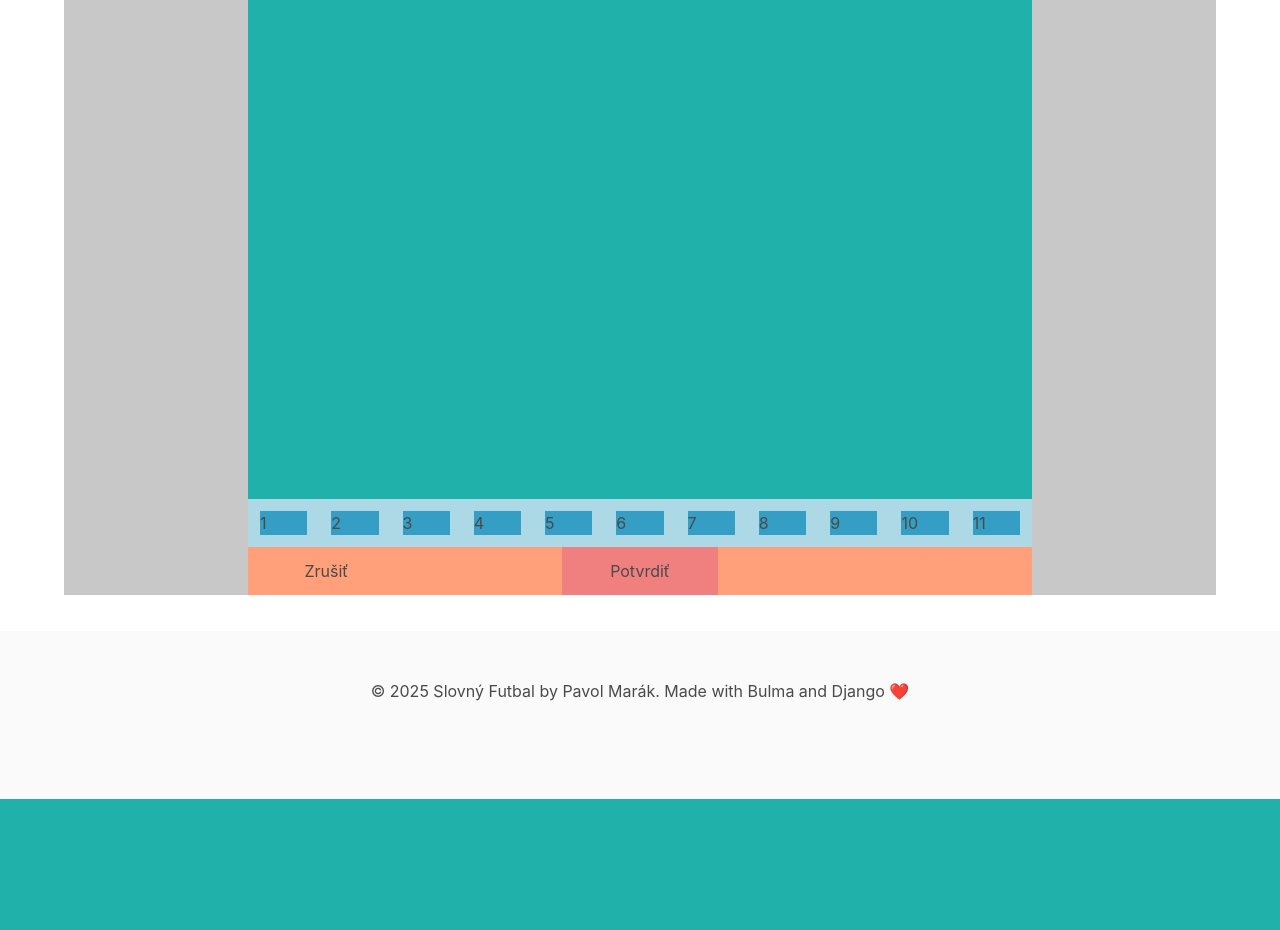
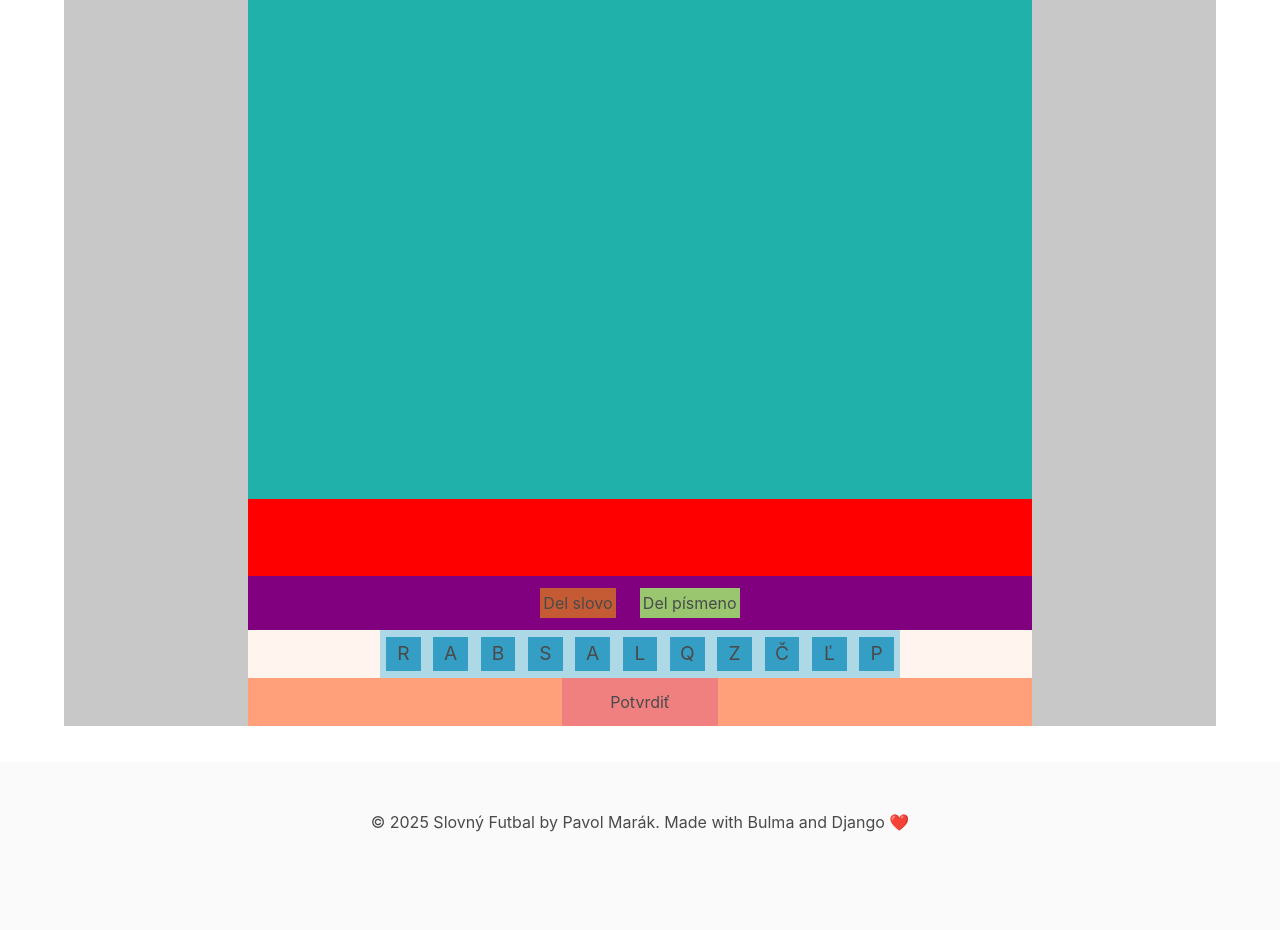
Before and after one commit to pavolmarak/slovny_futbal, a Django app: page / in a window 1280 px wide. Shown: the part 250-1180 px from the top of the page. Before the commit the page ends 1049 px from the top, so only its background shows below. Run offline with Django 5.2, Linux system fonts and the light colour scheme.

Commit message:
Letter clicking and added a dictionary.

```diff
--- a/static/word_soccer_app/main.css
+++ b/static/word_soccer_app/main.css
@@ -7,16 +7,50 @@ div.stadium {
     min-height: 500px;
 }
 
+div.word{
+    min-height: 3em;
+    background-color: red;
+    font-size: 1.6em;
+}
+
+div.delete_box{
+    min-height: 2em;
+    background-color: purple;
+}
+
+div.delete_box div.remover div{
+    white-space: nowrap;
+    background-color: #c45b35;
+    padding: 0.2em;
+    cursor: pointer;
+}
+
+
+div.delete_box div.deleter div{
+    white-space: nowrap;
+    background-color: #99c66f;
+    padding: 0.2em;
+    cursor: pointer;
+}
+
 div.letters{
     background-color: seashell;
 }
-
 div.letters div.letter{
     background-color: lightblue;
+    padding: 0.4em;
 }
 
 div.letters div.letter div{
     background-color: #359ec4;
+    width: 1.8em;
+    height: 1.8em;
+    display: flex;
+    align-items: center;
+    justify-content: center;
+    font-size: 1.2em;
+    margin: 0 0.0em;
+    cursor: pointer;
 }
 
 div.controls{
@@ -25,4 +59,5 @@ div.controls{
 
 div.controls div.submit{
     background-color: lightcoral;
+    cursor: pointer;
 }
--- /dev/null
+++ b/static/word_soccer_app/scripts.js
@@ -0,0 +1,27 @@
+// Wait for DOM to load
+document.addEventListener('DOMContentLoaded', function () {
+
+    // Get elements
+    const targetDiv = document.getElementById('word');
+    const deleterDiv = document.getElementById('deleter');
+    const removerDiv = document.getElementById('remover');
+
+
+    document.querySelectorAll('.let').forEach(element => {
+        element.addEventListener('click', function () {
+            targetDiv.textContent += element.textContent;
+        });
+    });
+
+
+    deleterDiv.addEventListener('click', function () {
+        const div = document.getElementById('word');
+        div.textContent = div.textContent.slice(0, -1);
+    });
+
+    removerDiv.addEventListener('click', function () {
+        document.getElementById('word').textContent = '';
+    });
+
+
+});
--- a/templates/word_soccer_app/index.html
+++ b/templates/word_soccer_app/index.html
@@ -47,42 +47,62 @@
             <div class="column is-two-thirds stadium"></div>
         </div>
 
+{#        word #}
+        <div class="columns is-centered">
+            <div id="word" class="column is-two-thirds word is-centered has-text-centered">
+            </div>
+        </div>
+
+{#        deleter #}
+        <div class="columns is-centered">
+            <div class="column is-two-thirds delete_box is-flex is-justify-content-center">
+                <div class="columns">
+                    <div class="column remover">
+                        <div id="remover" class="">Del slovo</div>
+                    </div>
+                    <div class="column deleter">
+                        <div id="deleter" class="">Del písmeno</div>
+                    </div>
+                </div>
+            </div>
+        </div>
+
 {#        letters #}
         <div class="columns is-centered">
-            <div class="column is-two-thirds letters">
+            <div class="column is-two-thirds is-flex is-justify-content-center letters">
                 <div class="columns">
                     <div class="column letter">
-                        <div class="">1</div>
+                        <div id="l1" class="let">R</div>
                     </div>
                     <div class="column letter">
-                        <div class="">2</div>
+                        <div id="l2" class="let">A</div>
                     </div>
                     <div class="column letter">
-                        <div class="">3</div>
+                        <div id="l3" class="let">B</div>
                     </div>
                     <div class="column letter">
-                        <div class="">4</div>
+                        <div id="l4" class="let">S</div>
                     </div>
                     <div class="column letter">
-                        <div class="">5</div>
+                        <div id="l5" class="let">A</div>
                     </div>
                     <div class="column letter">
-                        <div class="">6</div>
+                        <div id="l6" class="let">L</div>
                     </div>
                     <div class="column letter">
-                        <div class="">7</div>
+                        <div id="l7" class="let">Q</div>
                     </div>
                     <div class="column letter">
-                        <div class="">8</div>
+                        <div id="l8" class="let">Z</div>
                     </div>
                     <div class="column letter">
-                        <div class="">9</div>
+                        <div id="l9" class="let">Č</div>
                     </div>
                     <div class="column letter">
-                        <div class="">10</div>
+                        <div id="l10" class="let">Ľ</div>
                     </div>
                     <div class="column letter">
-                        <div class="">11</div>
+                        <div id="l11" class="let">P</div>
                     </div>
                 </div>
             </div>
@@ -91,9 +111,8 @@
 {#        controls #}
         <div class="columns is-centered">
             <div class="column is-two-thirds controls">
-                <div class="columns">
-                     <div class="column is-one-fifth has-text-centered cancel">Zrušiť</div>
-                    <div class="column is-offset-one-fifth is-one-fifth has-text-centered submit">Potvrdiť</div>
+                <div class="columns is-centered">
+                    <div class="column is-one-fifth has-text-centered submit">Potvrdiť</div>
                 </div>
             </div>
         </div>
@@ -109,5 +128,7 @@
     </div>
 </footer>
 
+
+<script src="{% static 'word_soccer_app/scripts.js' %}"></script>
 </body>
 </html>
```
Also changed, not shown: 1 other file.
